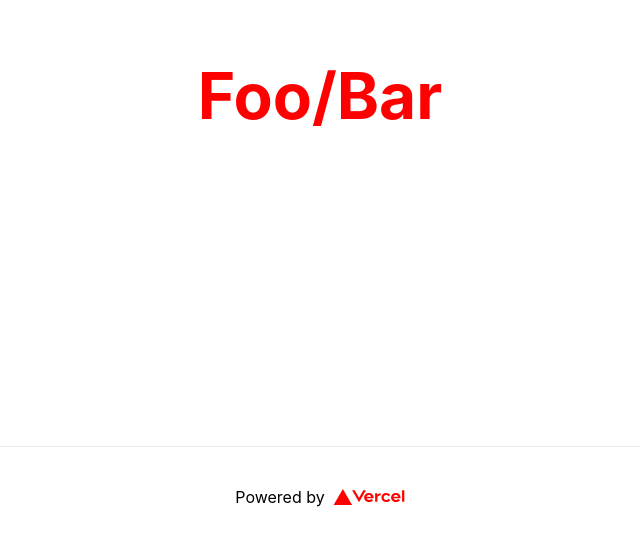
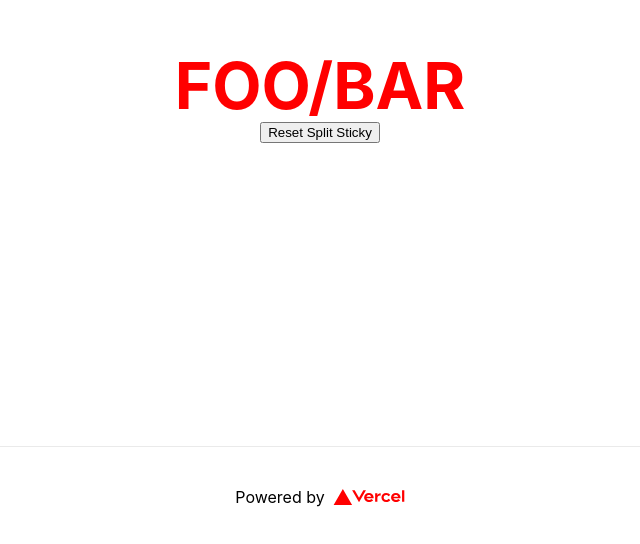
Before and after one commit to aiji42/nextjs-split-test, a Next.js app: page /foo/bar in a window 1280 px wide. Shown: the part 254-798 px from the top of the page, without its empty margins (320-960 px from the left). Built offline with nearby package versions, Linux system fonts and the light colour scheme.

Commit message:
update split example

```diff
--- a/pages/foo/bar.tsx
+++ b/pages/foo/bar.tsx
@@ -13,7 +13,16 @@ const Home: FC = () => {
       </Head>
 
       <main className={styles.main}>
-        <h1 className={styles.title}>Foo/Bar</h1>
+        <h1 className={styles.title}>FOO/BAR</h1>
+        <button
+          onClick={() => {
+            document.cookie = `x-split-key-test1=; path=/; expires=${new Date(
+              '1999-12-31T23:59:59Z'
+            ).toUTCString()}`
+          }}
+        >
+          Reset Split Sticky
+        </button>
       </main>
 
       <footer className={styles.footer}>
```
